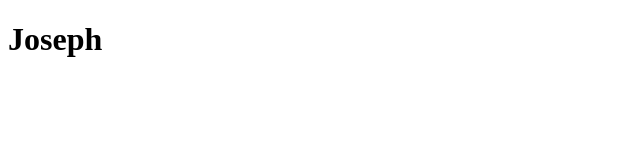
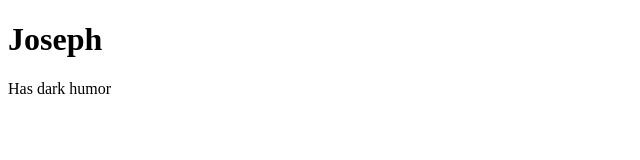
Before and after one commit to Heyitsbribri/practice.assignment, a plain HTML site: page index.html in a window 1280 px wide. Shown: the whole page, without its empty margins (0-640 px from the left). Drawn offline with Linux system fonts and the light colour scheme.

Commit message:
added a compliment

```diff
--- a/index.html
+++ b/index.html
@@ -8,5 +8,6 @@
 </head>
 <body>
     <h1> Joseph </h1>
+    <p>Has dark humor</p>
 </body>
 </html>
```
